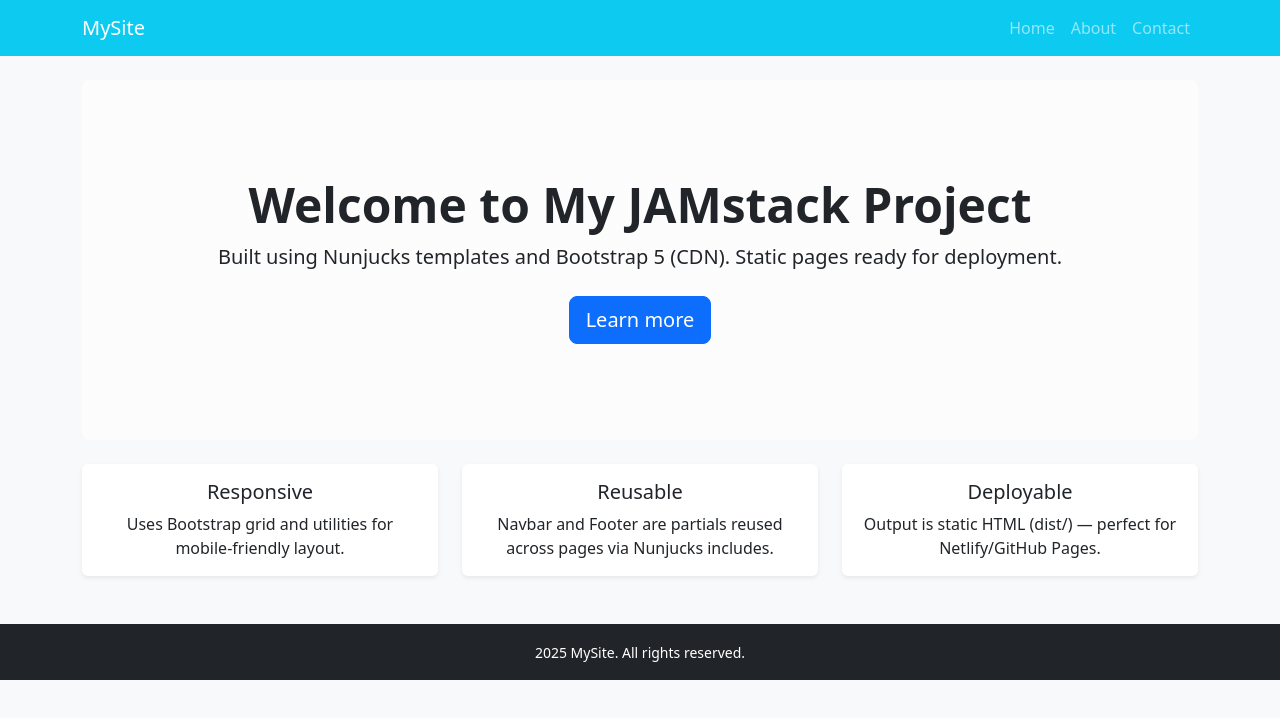
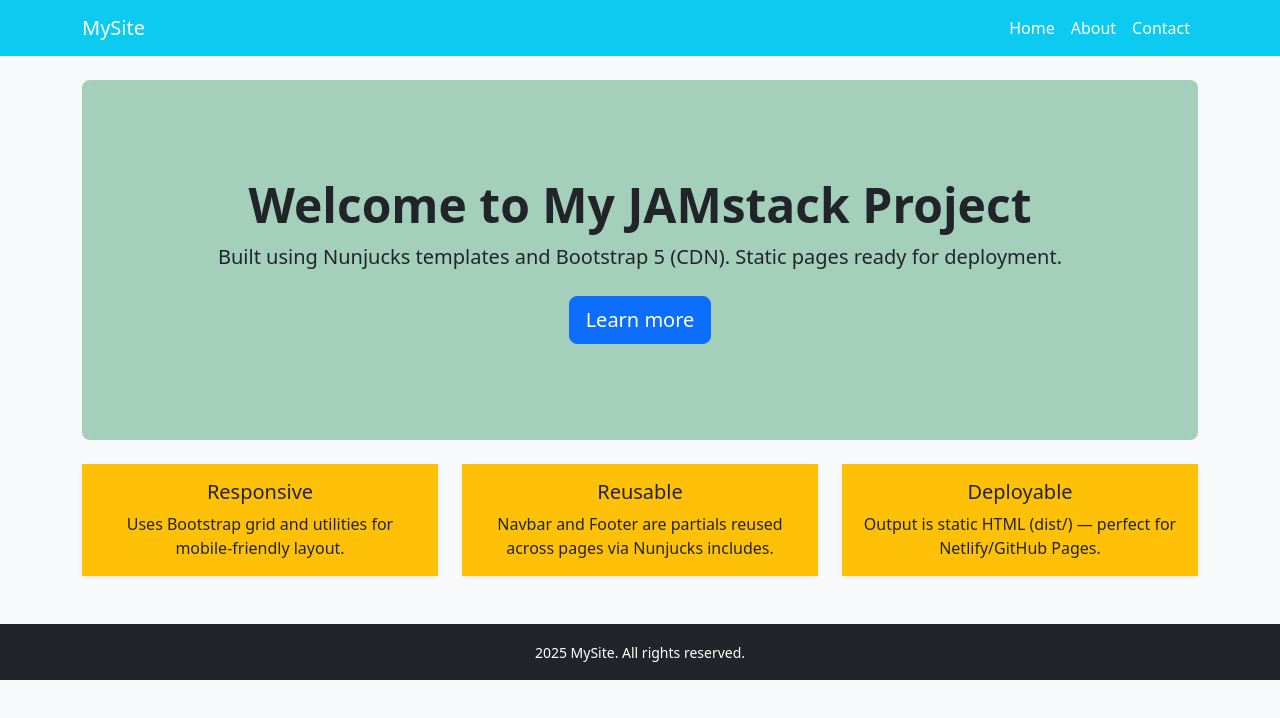
Before and after one commit to kallubavimani/bootstrap-task, a website: page index.html in a window 1280 px wide. Drawn offline with nearby package versions, Linux system fonts and the light colour scheme.

Commit message:
Update index.html

```diff
--- a/index.html
+++ b/index.html
@@ -17,9 +17,9 @@
     </button>
     <div class="collapse navbar-collapse" id="navCollapse">
       <ul class="navbar-nav ms-auto">
-        <li class="nav-item"><a class="nav-link text=white" href="index.html">Home</a></li>
-        <li class="nav-item"><a class="nav-link text=white" href="about.html">About</a></li>
-        <li class="nav-item"><a class="nav-link text=white" href="contact.html">Contact</a></li>
+        <li class="nav-item"><a class="nav-link text-white" href="index.html">Home</a></li>
+        <li class="nav-item"><a class="nav-link text-white" href="about.html">About</a></li>
+        <li class="nav-item"><a class="nav-link text-white" href="contact.html">Contact</a></li>
       </ul>
     </div>
   </div>
@@ -29,7 +29,7 @@
 
   <main class="container my-4">
 
-  <header class="p-5 mb-4 bg-light rounded-3">
+  <header class="p-5 mb-4 bg-success rounded-3">
     <div class="container-fluid py-5 text-center">
       <h1 class="display-5 fw-bold">Welcome to My JAMstack Project</h1>
       <p class="lead mb-4">Built using Nunjucks templates and Bootstrap 5 (CDN). Static pages ready for deployment.</p>
@@ -40,7 +40,7 @@
   <section class="row g-4">
     <div class="col-md-4">
       <div class="card h-100 shadow-sm">
-        <div class="card-body text-center">
+        <div class="card-body text-center bg-warning">
           <h5 class="card-title">Responsive</h5>
           <p class="card-text">Uses Bootstrap grid and utilities for mobile-friendly layout.</p>
         </div>
@@ -48,7 +48,7 @@
     </div>
     <div class="col-md-4">
       <div class="card h-100 shadow-sm">
-        <div class="card-body text-center">
+        <div class="card-body text-center bg-warning">
           <h5 class="card-title">Reusable</h5>
           <p class="card-text">Navbar and Footer are partials reused across pages via Nunjucks includes.</p>
         </div>
@@ -56,7 +56,7 @@
     </div>
     <div class="col-md-4">
       <div class="card h-100 shadow-sm">
-        <div class="card-body text-center">
+        <div class="card-body text-center bg-warning">
           <h5 class="card-title">Deployable</h5>
           <p class="card-text">Output is static HTML (dist/) — perfect for Netlify/GitHub Pages.</p>
         </div>
```
